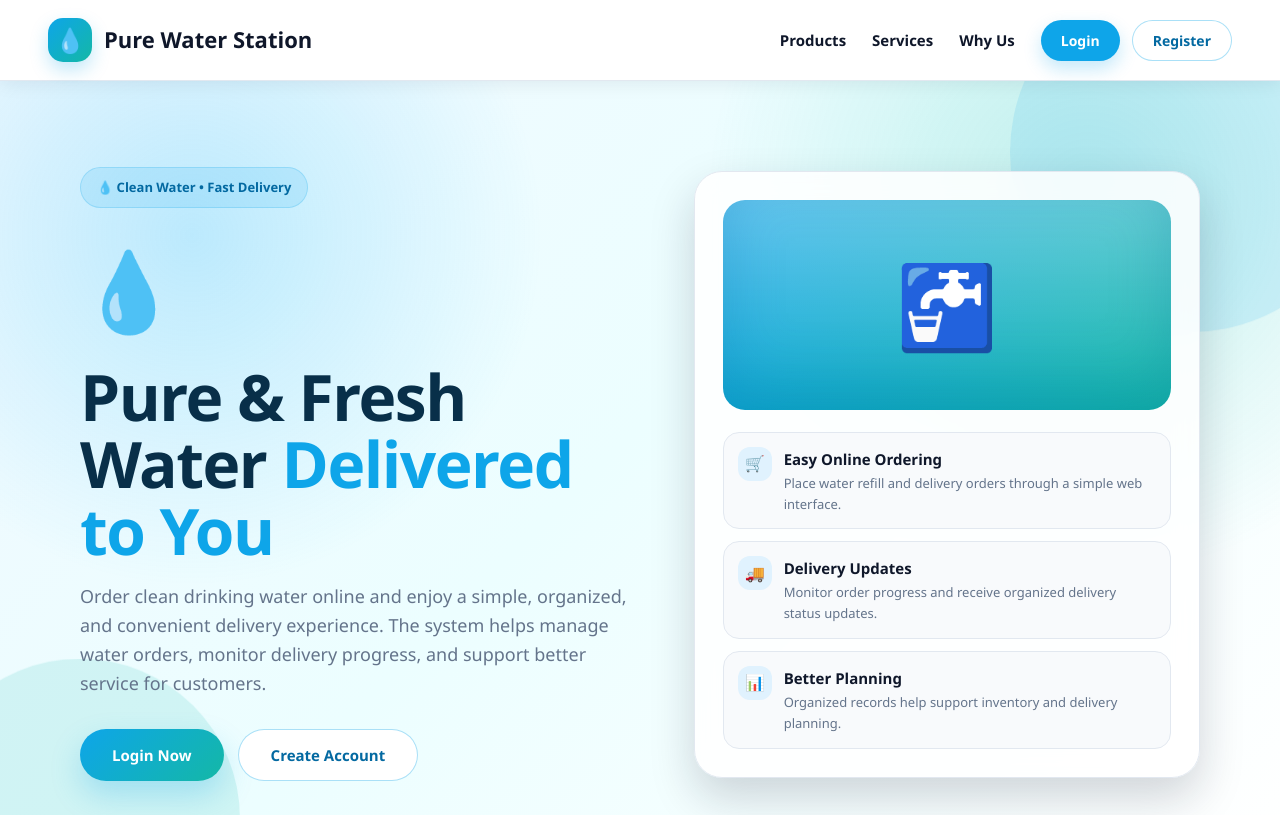
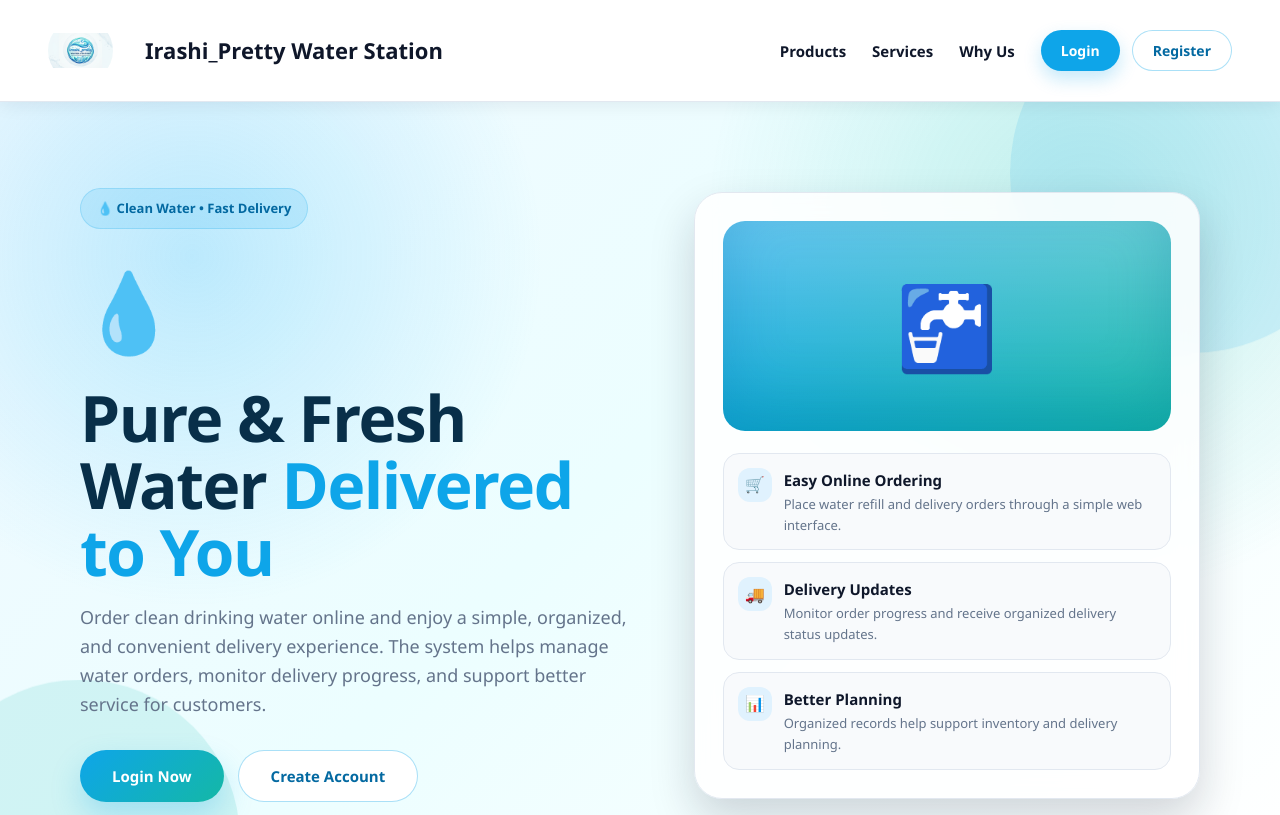
Before and after one commit to tagnipeziramarie-creator/Water-Station-System-Node.js, a website: page src/public/index.html in a window 1280 px wide. Shown: the top 815 px of the page. Drawn offline with Linux system fonts and the light colour scheme.

Commit message:
Add custom water station logo to index page

```diff
--- a/src/public/index.html
+++ b/src/public/index.html
@@ -31,6 +31,16 @@
         html {
             scroll-behavior: smooth;
         }
+        /* ===================================
+        SYSTEM LOGO
+        =================================== */
+        .system-logo{
+            width:65px;
+            height:65px;
+            object-fit:contain;
+            border-radius:70%;
+            margin-right:20px;
+        }
 
         body {
             font-family: "Segoe UI", Tahoma, Geneva, Verdana, sans-serif;
@@ -858,9 +868,18 @@
 
 <body>
     <nav>
-        <div class="logo">
-            <span class="logo-icon">💧</span>
-            <span>Pure Water Station</span>
+                <div class="logo">
+
+            <!-- System Logo -->
+            <img
+                src="/images/logo.png"
+                alt="Water Station Logo"
+                class="system-logo"
+            >
+
+            <!-- System Name -->
+            <span>Irashi_Pretty Water Station</span>
+
         </div>
 
         <div class="nav-links">
```
Also changed, not shown: src/public/images/logo.png (added).
